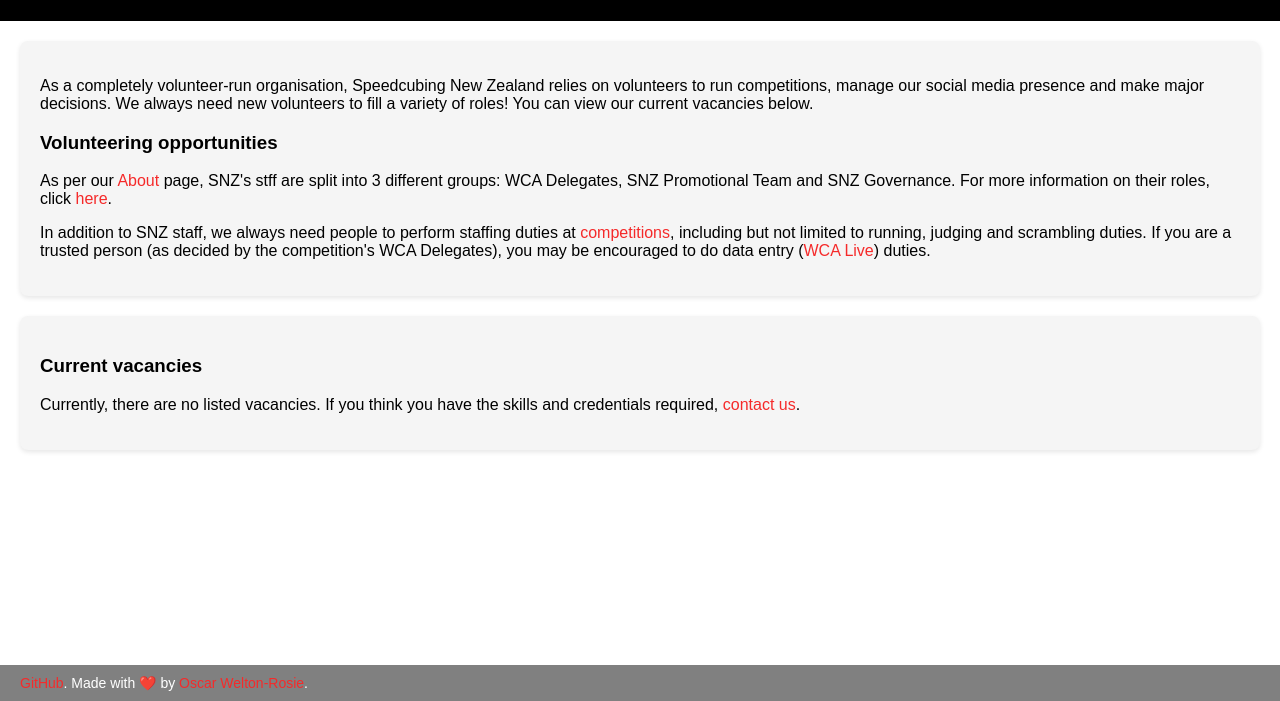
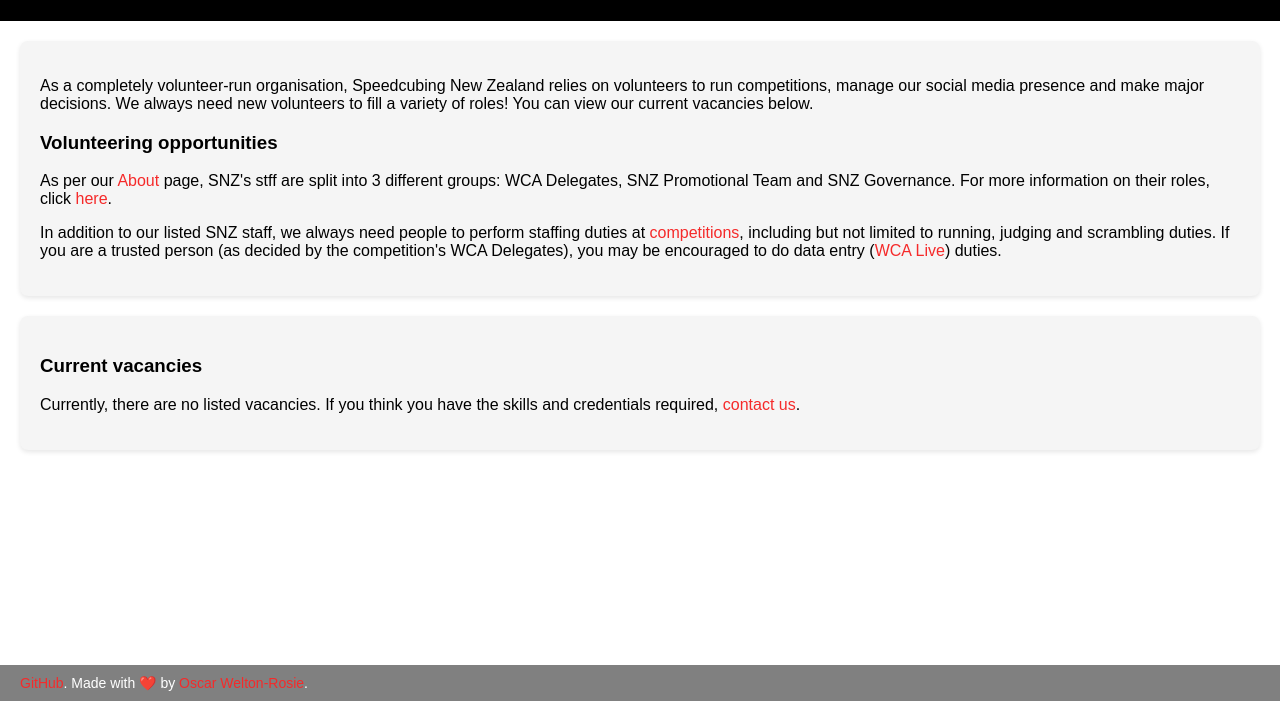
Before and after one commit to OWelton-Rosie/prospective-SNZ-website, a plain HTML site: page get_involved.html in a window 1280 px wide. Shown: the part 99-800 px from the top of the page. Drawn offline with Linux system fonts and the light colour scheme.

Commit message:
Update get_involved.html

```diff
--- a/get_involved.html
+++ b/get_involved.html
@@ -55,7 +55,7 @@
             <p>As a completely volunteer-run organisation, Speedcubing New Zealand relies on volunteers to run competitions, manage our social media presence and make major decisions. We always need new volunteers to fill a variety of roles! You can view our current vacancies below.</p>
             <h3>Volunteering opportunities</h3>
             <p>As per our <a href="about_us.html">About</a> page, SNZ's stff are split into 3 different groups: WCA Delegates, SNZ Promotional Team and SNZ Governance. For more information on their roles, click <a href="about_us.html">here</a>.</p>
-            <p>In addition to SNZ staff, we always need people to perform staffing duties at <a href="competitions.html">competitions</a>, including but not limited to running, judging and scrambling duties. If you are a trusted person (as decided by the competition's WCA Delegates), you may be encouraged to do data entry (<a href="https://live.worldcubeassociation.org/" target="_blank">WCA Live</a>) duties.</p>
+            <p>In addition to our listed SNZ staff, we always need people to perform staffing duties at <a href="competitions.html">competitions</a>, including but not limited to running, judging and scrambling duties. If you are a trusted person (as decided by the competition's WCA Delegates), you may be encouraged to do data entry (<a href="https://live.worldcubeassociation.org/" target="_blank">WCA Live</a>) duties.</p>
             </section>
         <section class="about-section">
             <h3>Current vacancies</h3>
```
